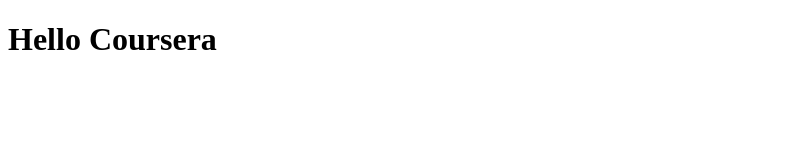
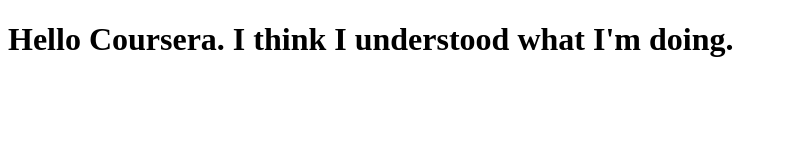
Before and after one commit to Uddeep1997/coursera-test, a plain HTML site: page site/index.html in a window 1280 px wide. Shown: the whole page, without its empty margins (0-787 px from the left). Drawn offline with Linux system fonts and the light colour scheme.

Commit message:
A small change

```diff
--- a/site/index.html
+++ b/site/index.html
@@ -4,6 +4,6 @@
 	<title>Hello Guys!</title>
 </head>
 <body>
-<h1>Hello Coursera</h1>
+<h1>Hello Coursera. I think I understood what I'm doing.</h1>
 </body>
 </html>
```
